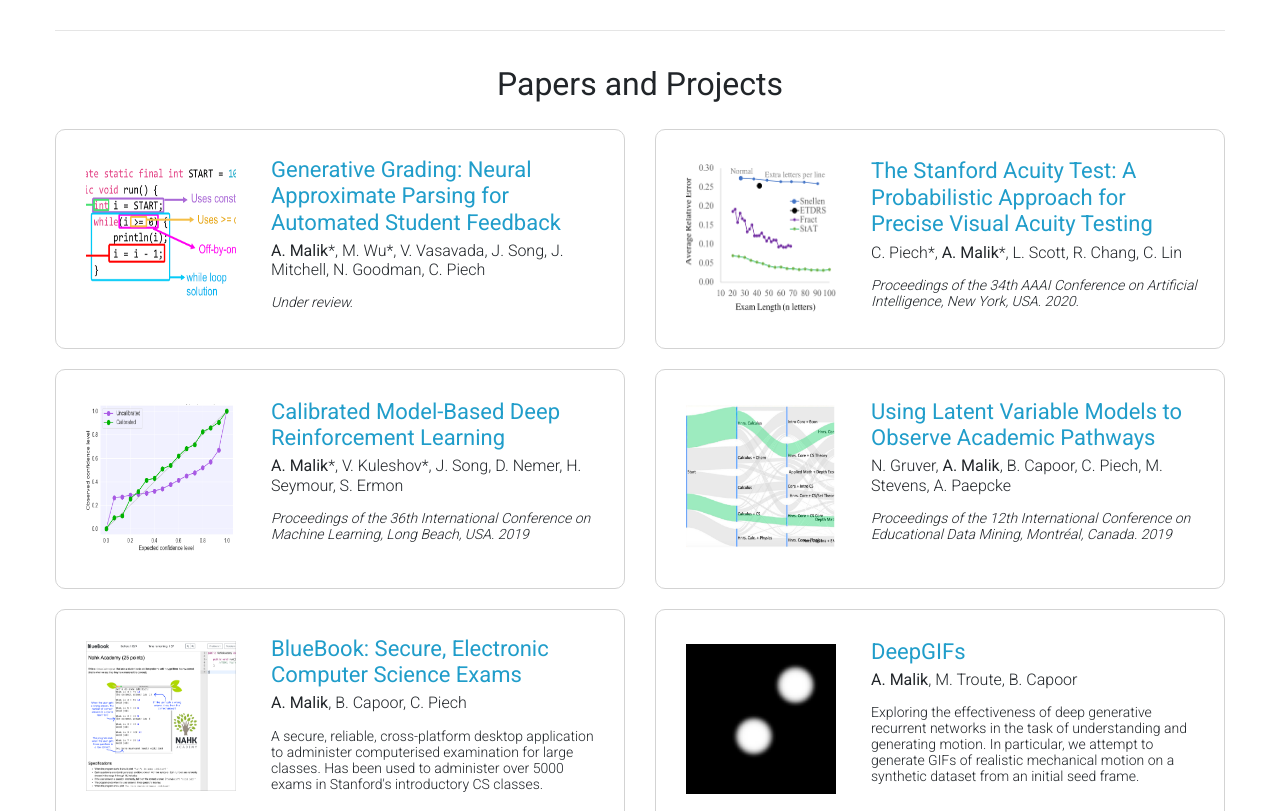
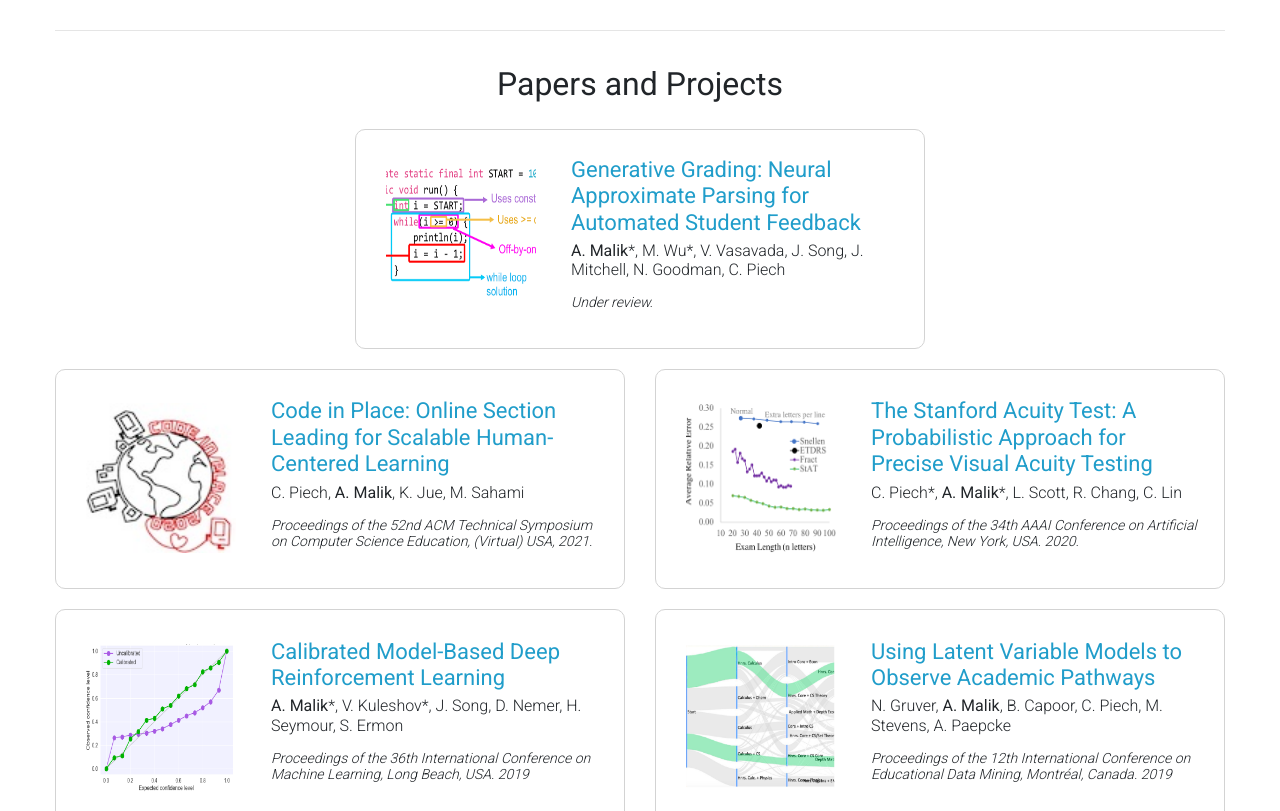
Before and after one commit to malik-ali/malik-ali.github.io, a plain HTML site: page index.html in a window 1280 px wide. Shown: the part 1060-1871 px from the top of the page. Drawn offline with nearby package versions, Linux system fonts and the light colour scheme.

Commit message:
Added code in place

```diff
--- a/index.html
+++ b/index.html
@@ -80,7 +80,7 @@
         <div class="row mt-20">
             <div class="col-xs-12" id="about">
               <p>
-                I am a PhD student in Computer Science at Stanford University (starting in 2020) focusing on Machine Learning theory and education. My research interests are in probabilistic reasoning, foundations of machine learning, and building intelligent systems that help humans learn.
+                I am a first-year PhD student in Computer Science at Stanford University focusing on Machine Learning theory and education. My research interests are in probabilistic reasoning, foundations of machine learning, and building intelligent systems that help humans learn.
               </p>
 
               <p>
@@ -149,9 +149,9 @@
     </div>
 
 
-    <div class="row">
 
-      <div class="col-lg-6 col-md-12">
+    <div class="row" style="justify-content: center;">
+      <div class="col-lg-6 col-md-12 \">
         <div class="project">
               <div class="project-inner">
                 <a href="https://arxiv.org/abs/1905.09916" target="_blank">
@@ -166,6 +166,32 @@
                   <h2> <strong> A. Malik</strong>*,  M. Wu*, V. Vasavada, J. Song, J. Mitchell, N. Goodman, C. Piech</h2>
                   <p>
                     <em>Under review.</em>
+                  </p>
+                </div>
+              </div>
+          </div>
+      </div>
+
+
+    </div>
+
+    <div class="row">
+
+      <div class="col-lg-6 col-md-12">
+        <div class="project">
+              <div class="project-inner">
+                <a href="projects/code_in_place/code_in_place.pdf" target="_blank">
+                  <img src="projects/code_in_place/proj_img.png">
+                </a>
+                <div class="project-text-container">
+                  <a href="projects/code_in_place/code_in_place.pdf" target="_blank">
+                    <h1>
+                        Code in Place: Online Section Leading for Scalable Human-Centered Learning
+                    </h1>
+                  </a>
+                  <h2>C. Piech, <strong>A. Malik</strong>,  K. Jue, M. Sahami</h2>
+                  <p>
+                    <em>Proceedings of the 52nd ACM Technical Symposium on Computer Science Education, (Virtual) USA, 2021.</em>
                   </p>
                 </div>
               </div>
```
Also changed, not shown: projects/archive_of_code/index.html (+2 -2 lines), projects/bluebook/index.html (+1 -1 lines), projects/deepgifs/index.html (+2 -3 lines), projects/code_in_place/proj_img.png (added), 2 other files.
